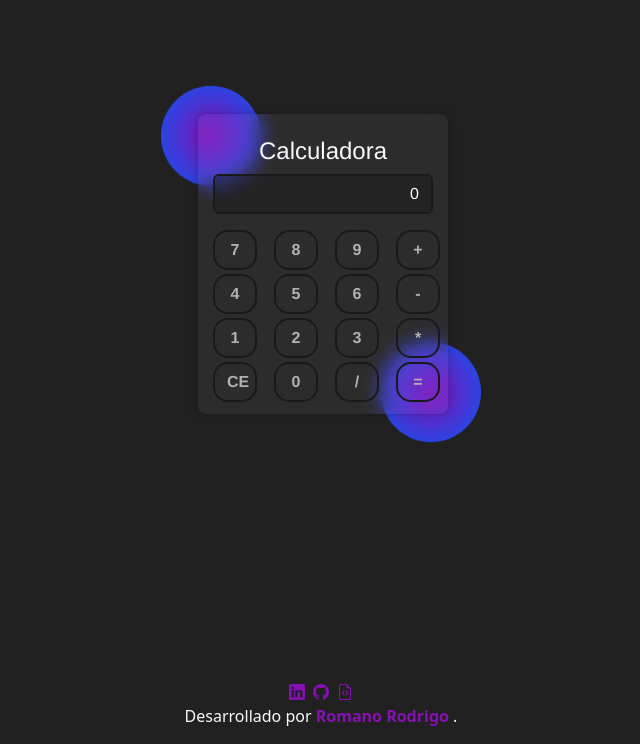
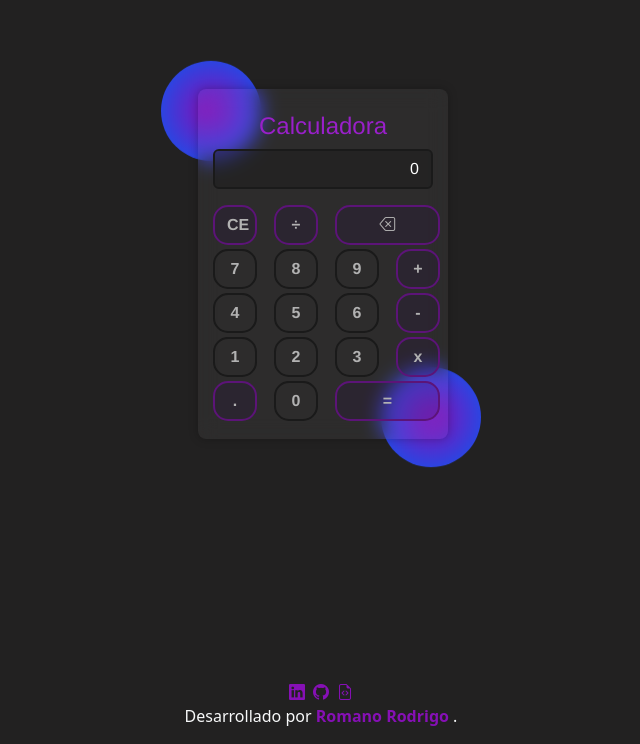
Before and after one commit to RodrigoProgram22/calculadora-angular, an Angular app: page / in a window 1280 px wide. Shown: the part 136-880 px from the top of the page, without its empty margins (319-959 px from the left). Built offline with nearby package versions, Linux system fonts and the light colour scheme.

Commit message:
Se agregaron nuevas funciones.

```diff
--- a/src/app/app.component.css
+++ b/src/app/app.component.css
@@ -1,10 +1,11 @@
 .fuente1 {
+  color:#9920c9;
   font-family: "Franklin Gothic Medium", "Arial Narrow", Arial, sans-serif;
 }
 /* Calculadora forma y efecto cristal */
 .card-1 {
   width: 270px;
-  height: 300px;
+  height: 350px;
   transition: all 0.2s;
   position: relative;
   cursor: pointer;
@@ -13,7 +14,7 @@
 
 .card-inner {
   width: 250px;
-  height: 300px;
+  height: 350px;
   padding: 15px;
   background: rgba(255, 255, 255, 0.05);
   box-shadow: 0 0 10px rgba(0, 0, 0, 0.25);
@@ -45,6 +46,20 @@
   animation-name: move-down1;
 }
 /* botones */
+.btn-primary{
+  background-color: #2c0a462b;
+  border-color:#5c1478;
+  transition: all 300ms;
+}
+.btn-primary:hover{
+  border-color:#641086;
+}
+.delete button {
+  width: 105px;
+}
+.igual button {
+  width: 105px;
+}
 button {
   width: 44px;
   height: 40px;
--- a/src/app/app.component.html
+++ b/src/app/app.component.html
@@ -7,7 +7,7 @@
         <div class="card-inner text-center">
           <div class="card-body">
             <header>
-              <h4 class="card-title text-center text-light fuente1 my-2">
+              <h4 class="card-title text-center fuente1 my-2">
                 Calculadora
               </h4>
             </header>
@@ -19,6 +19,31 @@
               [value]="this.valorMostrar"
               disabled
             />
+            <div class="row my-1">
+              <div class="col-3">
+                <button class="btn btn-primary btn-block" (click)="reset()">
+                  CE
+                </button>
+              </div>
+              <div class="col-3">
+                <button class="btn btn-primary btn-block" (click)="divid()">
+                  ÷
+                </button>
+              </div>
+              <!-- <div class="col-3">
+                <button class="btn btn-secondary btn-block" (click)="porcentaje()" disabled>
+                  %
+                </button>
+              </div> -->
+              <div class="col-6 delete">
+                <button
+                  class="btn btn-primary btn-block"
+                  (click)="borrarUltimoNum()"
+                >
+                  <i class="bi bi-backspace"></i>
+                </button>
+              </div>
+            </div>
             <div class="row my-1">
               <div class="col-3">
                 <button class="btn btn-secondary btn-block" (click)="sumNum(7)">
@@ -81,14 +106,17 @@
               </div>
               <div class="col-3">
                 <button class="btn btn-primary btn-block" (click)="multi()">
-                  *
+                  x
                 </button>
               </div>
             </div>
             <div class="row my-1">
               <div class="col-3">
-                <button class="btn btn-secondary btn-block" (click)="reset()">
-                  CE
+                <button
+                  class="btn btn-primary btn-block"
+                  (click)="sumNum('.')"
+                >
+                  .
                 </button>
               </div>
               <div class="col-3">
@@ -96,13 +124,8 @@
                   0
                 </button>
               </div>
-              <div class="col-3">
-                <button class="btn btn-primary btn-block" (click)="divid()">
-                  /
-                </button>
-              </div>
-              <div class="col-3">
-                <button class="btn btn-success btn-block" (click)="resultado()">
+              <div class="col-3 igual">
+                <button class="btn btn-primary btn-block" (click)="resultado()">
                   =
                 </button>
               </div>
--- a/src/app/app.component.ts
+++ b/src/app/app.component.ts
@@ -9,7 +9,7 @@ export class AppComponent {
   title = 'calculadora-angular';
   valorMostrar: any = '';
 
-  sumNum(x: number) {
+  sumNum(x: any) {
     if (this.valorMostrar == 'Error!') {
       this.valorMostrar = x;
     } else {
@@ -31,6 +31,17 @@ export class AppComponent {
   reset() {
     this.valorMostrar = '';
   }
+
+  eliminarUltimaLetra(texto: string): string {
+   if (texto.length === 0) {
+     return texto;
+   } else {
+     return texto.slice(0, -1);
+   }
+ }
+  borrarUltimoNum() {
+    this.valorMostrar = this.eliminarUltimaLetra(this.valorMostrar);
+  }
   resultado() {
     try {
       this.valorMostrar = eval(this.valorMostrar);
```
